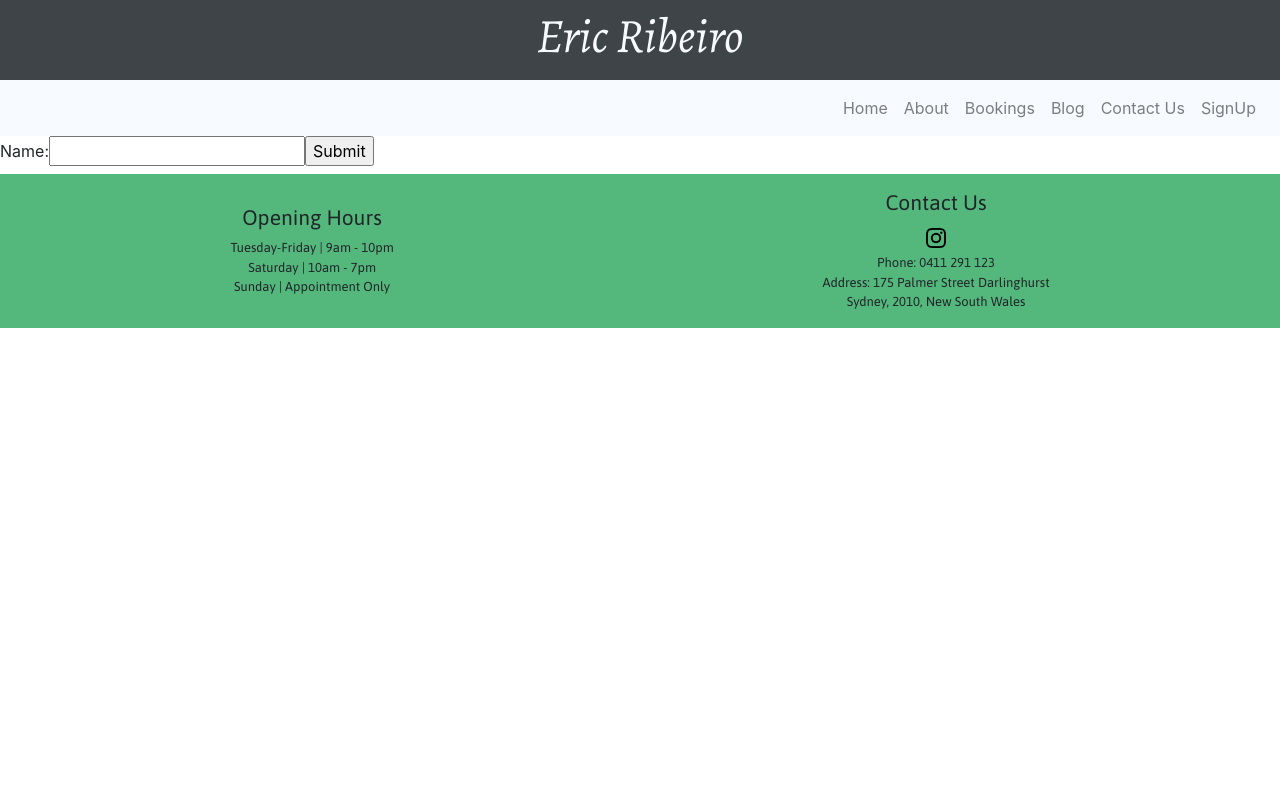
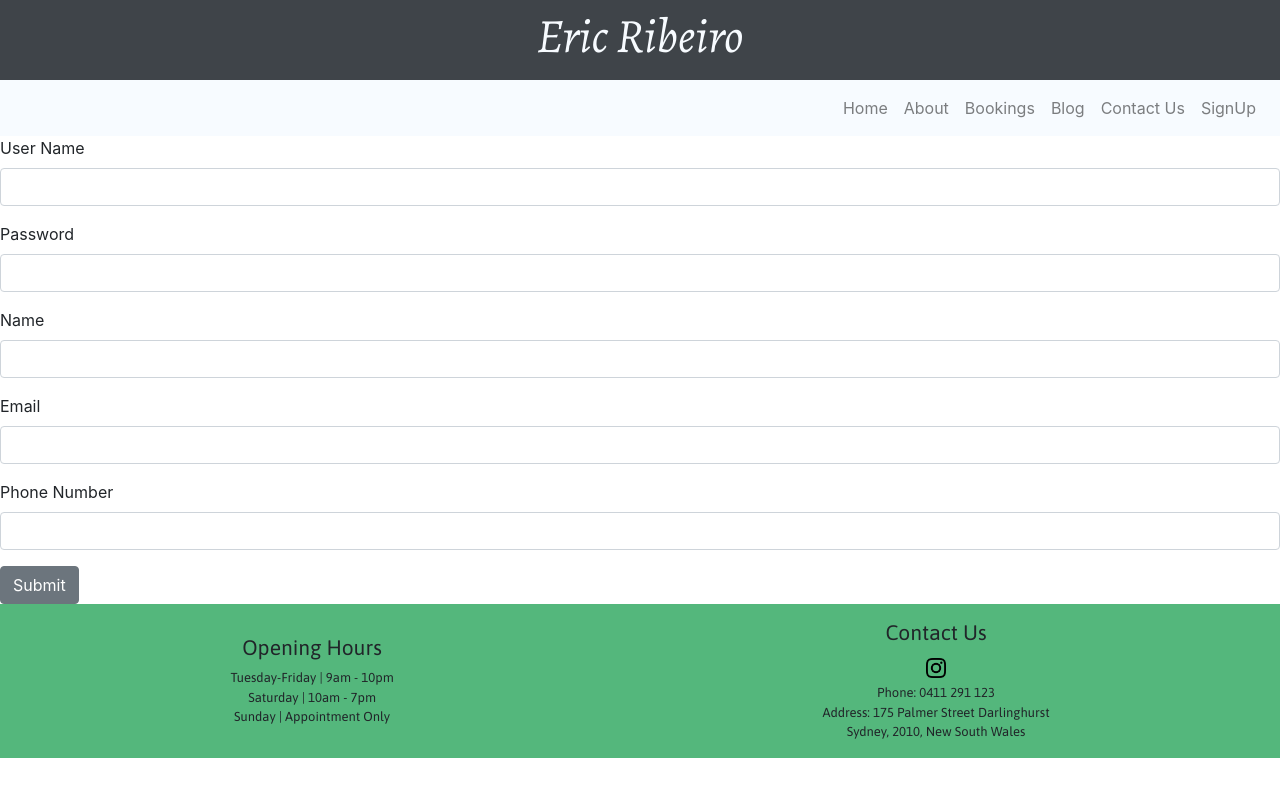
Before and after one commit to punyagit/eric-ribeiro, a React (Create React App) app in the folder eric-frontend/: page /signup in a window 1280 px wide. Shown: the top 796 px of the page. Built offline with nearby package versions, Linux system fonts and the light colour scheme.

Commit message:
finish signup functionality

```diff
--- a/eric-frontend/src/components/SignUpForm.js
+++ b/eric-frontend/src/components/SignUpForm.js
@@ -1,33 +1,60 @@
 import React, { Component } from "react";
-import { Button, FormGroup, Input, Label } from "reactstrap";
-// source : https://serverless-stack.com/chapters/create-a-login-page.html
+import { Form, Button, FormGroup, Input, Label } from "reactstrap";
 export default class SignUpForm extends Component {
   constructor(props) {
     super(props);
-    this.state = {value: ''};
+    this.state = {
+      username: "",
+      password: "",
+      name: "",
+      email: "",
+      phnumber: ""
+      };
 
       this.handleChange = this.handleChange.bind(this);
       this.handleSubmit = this.handleSubmit.bind(this);
     }
 
-  handleChange(event) {
-    this.setState({value: event.target.value});
+    handleChange(e) {
+      this.setState(
+        {[e.target.name]: e.target.value}
+      );
     }
 
-  handleSubmit(event) {
-    alert('A name was submitted: ' + this.state.value);
-    event.preventDefault();
+    handleSubmit(e) {
+      let log = [];
+      Object.entries(this.state).forEach(([key, value]) => {
+        log.push(`${key} = ${value} \n`);
+      });
+      alert('You have submitted :\n' + log);
+      e.preventDefault();
     }
 
     render() {
       return (
-      <form onSubmit={this.handleSubmit}>
-        <label>
-          Name:
-          <input type="text" value={this.state.value} onChange={this.handleChange} />
-        </label>
-        <input type="submit" value="Submit" />
-      </form>
+        <Form onSubmit={this.handleSubmit}>
+        <FormGroup>
+        <Label> User Name </Label>
+        <Input type="text" name="username" onChange={e => this.handleChange(e)} />
+        </FormGroup>
+        <FormGroup>
+        <Label> Password </Label>
+        <Input type="password" name="password" onChange={e => this.handleChange(e)} />
+        </FormGroup>
+        <FormGroup>
+        <Label> Name </Label>
+        <Input type="text" name="name" onChange={e => this.handleChange(e)} />
+        </FormGroup>
+        <FormGroup>
+        <Label> Email </Label>
+        <Input type="text" name="email" onChange={e => this.handleChange(e)} />
+        </FormGroup>
+        <FormGroup>
+        <Label> Phone Number </Label>
+        <Input type="text" name="phnumber" onChange={e => this.handleChange(e)} />
+        </FormGroup>
+        <Button type="submit">Submit </Button>
+        </Form>
       );
     }
   }
--- a/eric-frontend/src/pages/ContactUs.js
+++ b/eric-frontend/src/pages/ContactUs.js
@@ -2,7 +2,7 @@ import React, { Component } from 'react';
 import { BrowserRouter as Router, Route, NavLink, Redirect } from 'react-router-dom'
 import NavComponent from '../components/NavComponent';
 import FooterComponent from '../components/FooterComponent';
-import ContactForm from '../components/ContactForm';
+// import ContactForm from '../components/ContactForm';
 //import './App.css';
 
 class HomePage extends Component {
@@ -12,7 +12,7 @@ class HomePage extends Component {
         <div>
 
           <NavComponent />
-          <ContactForm />
+          {/* <ContactForm /> */}
           <FooterComponent />
         </div>
       </Router>
```
Lines whose indentation alone changed are shown as unchanged.
